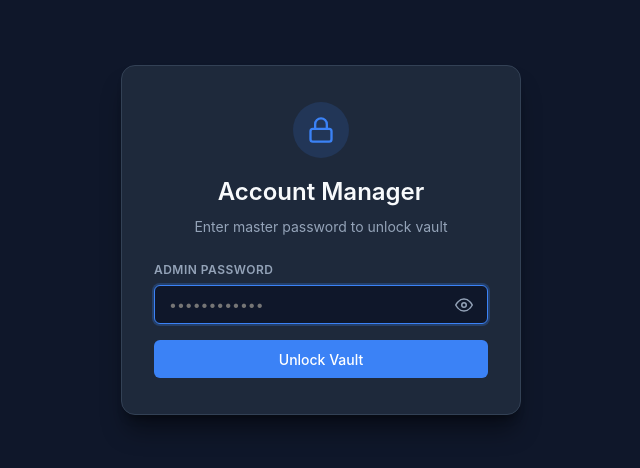
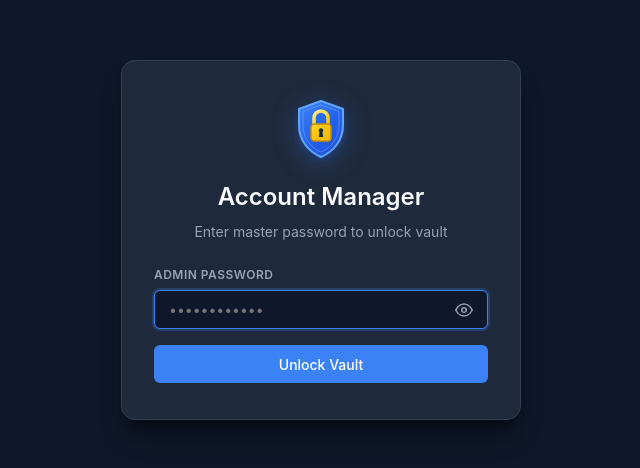
Before and after one commit to latiosthinh/account-manager, a website: page public/index.html in a window 1280 px wide. Shown: the part 160-628 px from the top of the page, without its empty margins (319-959 px from the left). Drawn offline with Linux system fonts and the light colour scheme; no server answers.

Commit message:
feat: add vector shield lock favicon and hero logo

```diff
--- a/public/index.html
+++ b/public/index.html
@@ -4,6 +4,7 @@
   <meta charset="UTF-8">
   <meta name="viewport" content="width=device-width, initial-scale=1.0">
   <title>Account Manager</title>
+  <link rel="icon" type="image/svg+xml" href="favicon.svg">
   <link rel="stylesheet" href="style.css">
 </head>
 <body>
@@ -87,8 +88,8 @@
   <!-- Login View -->
   <main id="login-view" class="view-container" aria-label="Login View">
     <div class="auth-card">
-      <div class="auth-icon-wrapper">
-        <svg class="icon icon-lg"><use href="#icon-lock"></use></svg>
+      <div class="auth-logo-wrapper">
+        <img src="favicon.svg" alt="Account Manager Logo" class="brand-hero-logo" width="64" height="64">
       </div>
       <h1 class="auth-title">Account Manager</h1>
       <p class="auth-subtitle">Enter master password to unlock vault</p>
@@ -116,7 +117,7 @@
     <header class="app-header">
       <div class="header-left">
         <div class="brand-logo">
-          <svg class="icon"><use href="#icon-lock"></use></svg>
+          <img src="favicon.svg" alt="Logo" width="28" height="28">
         </div>
         <h1 class="app-title">Account Manager</h1>
       </div>
--- a/public/style.css
+++ b/public/style.css
@@ -270,6 +270,20 @@ body {
   text-align: center;
 }
 
+.auth-logo-wrapper {
+  display: inline-flex;
+  align-items: center;
+  justify-content: center;
+  margin-bottom: 18px;
+  filter: drop-shadow(0 4px 12px rgba(59, 130, 246, 0.3));
+}
+
+.brand-hero-logo {
+  width: 64px;
+  height: 64px;
+  object-fit: contain;
+}
+
 .auth-icon-wrapper {
   display: inline-flex;
   align-items: center;
@@ -317,9 +331,12 @@ body {
   justify-content: center;
   width: 36px;
   height: 36px;
-  background-color: rgba(59, 130, 246, 0.15);
-  color: var(--accent-primary);
   border-radius: var(--radius-md);
+  transition: transform 0.15s ease;
+}
+
+.brand-logo:hover {
+  transform: scale(1.05);
 }
 
 .app-title {
```
Also changed, not shown: public/favicon.svg (added).
